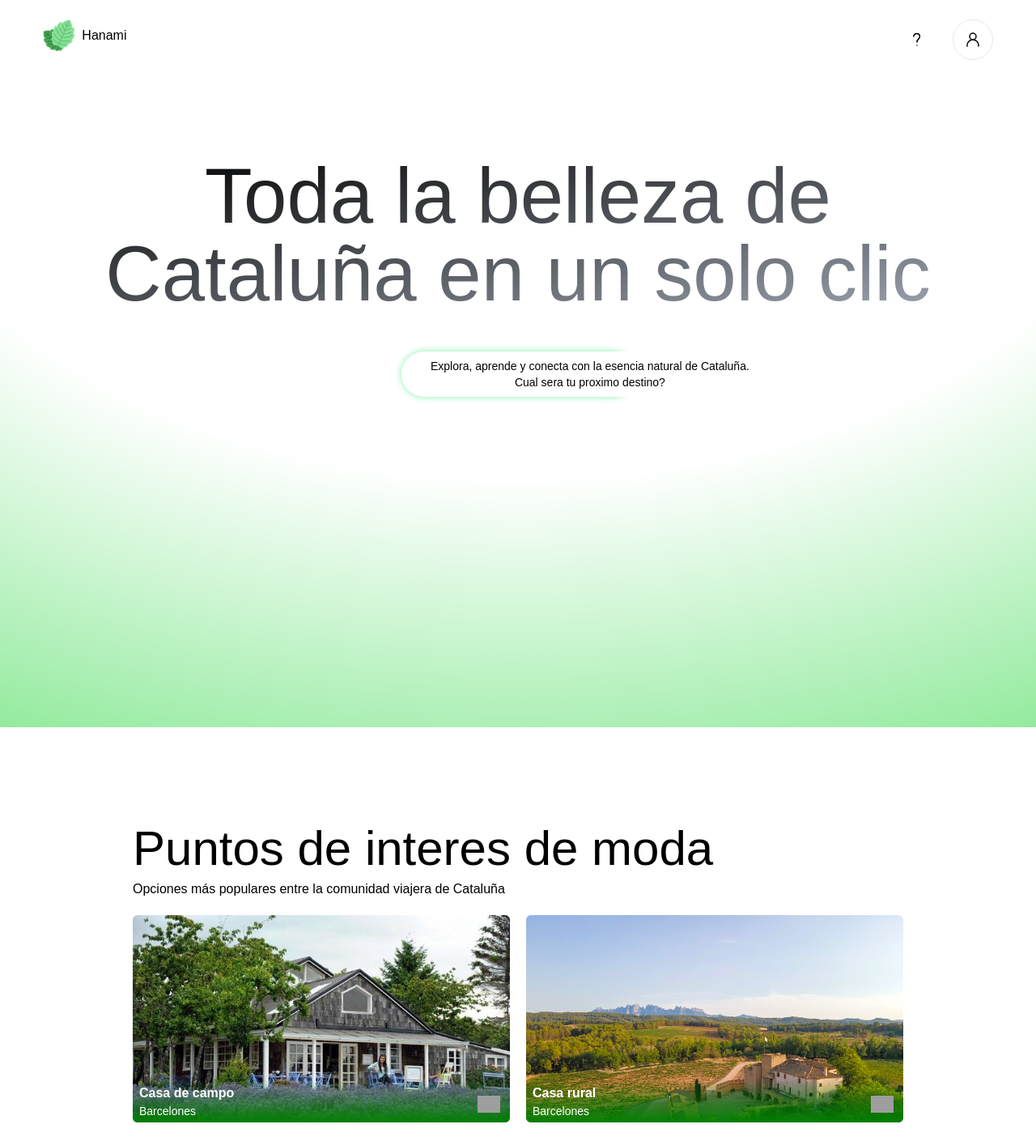
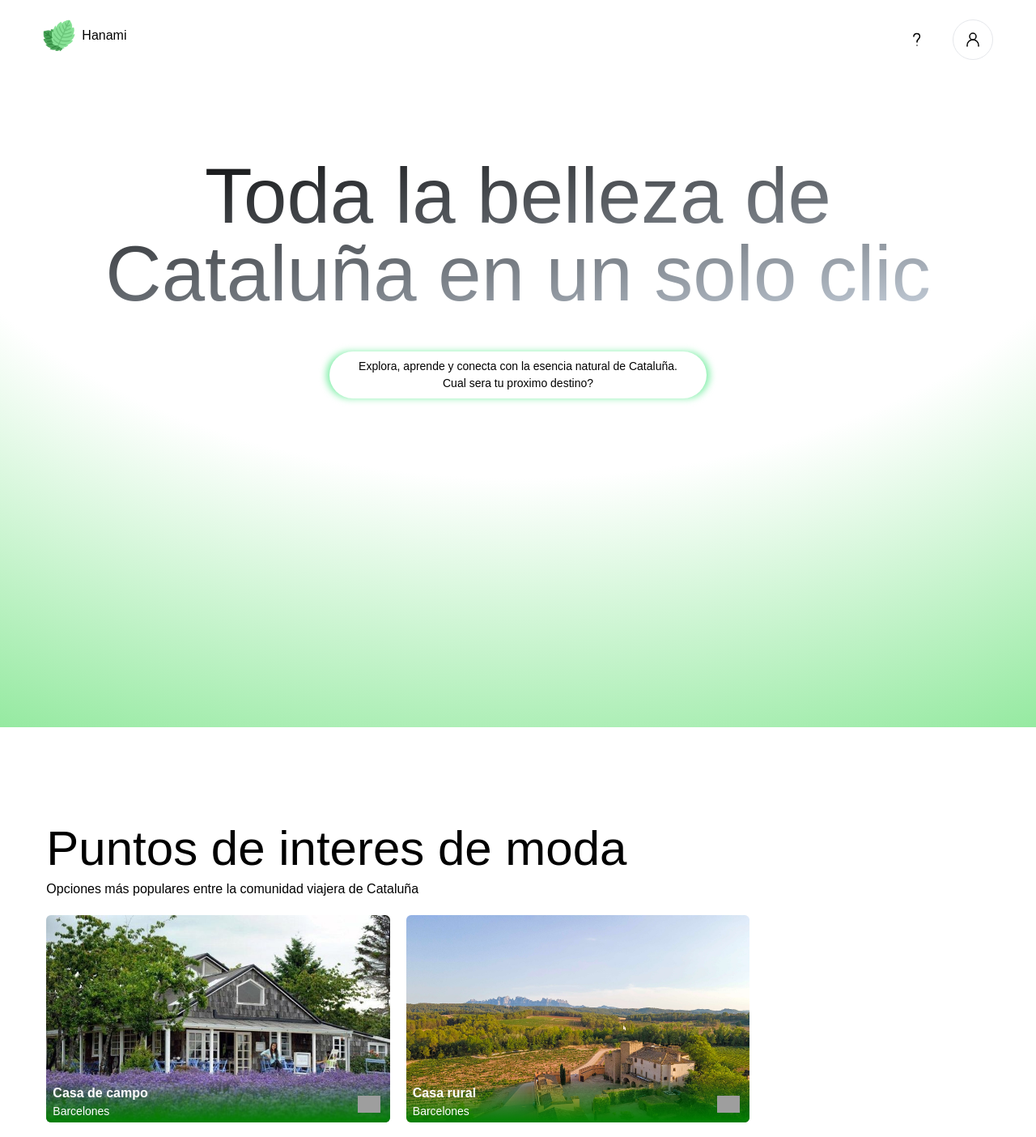
Before and after one commit to salah-NaN/front-hanami, a React (Vite) app: page / in a window 1280 px wide. Shown: the top 1404 px of the page at 81% size. Built offline with nearby package versions, Linux system fonts and the light colour scheme; grey boxes are pictures that could not be loaded.

Commit message:
cards estilos

```diff
--- a/src/components/Banner.jsx
+++ b/src/components/Banner.jsx
@@ -29,21 +29,29 @@ export const Banner = ({ paginacionScrollHome }) => {
       className="relative grid min-h-screen place-items-center overflow-hidden
        bg-gray-950 px-2 py-24 text-gray-200"
     >
-      <div className="relative z-10 flex flex-col items-center w-full h-full">
+      <div className="z-10 flex flex-col items-center w-full h-full relative">
         <h1
-          className="max-w-5xl 2xl:max-w-screen-2xl bg-gradient-to-br from-black to-gray-400 bg-clip-text text-center text-5xl
-            font-medium leading-tight text-transparent sm:text-5xl sm:leading-tight md:text-6xl lg:text-7xl md:leading-tight xl:text-8xl 2xl:text-[12rem]"
+          className="w-full text-center bg-gradient-to-br from-black to-slate-300
+            bg-clip-text text-5xl
+            font-medium leading-tight
+            text-transparent
+            lg:w-11/12 2xl:max-w-screen-2xl
+            sm:text-5xl sm:leading-tight
+            md:text-6xl lg:text-7xl
+            md:leading-tight xl:text-8xl 2xl:text-[12rem]"
         >
           Toda la belleza de Cataluña en un solo clic
         </h1>
-        <div className="relative mt-12 ml:w-72">
+        <div className="relative mt-12 ml:w-72 mx:w-80 md:w-96 lg:w-fit px-1">
           <div className="absolute inset-0 bg-green-300 rounded-full blur-sm"></div>
           <div className="relative border-none bg-white rounded-full py-2 bg-transparent md:px-6 lg:w-fit">
             <article className="text-wrap lg:text-nowrap text-black text-sm md:text-md lg:text-md xl:text-md 2xl:text-3xl lg:w-fit px-3">
-              <p className="text-center">
+              <p className="text-center leading-normal">
                 Explora, aprende y conecta con la esencia natural de Cataluña.
               </p>
-              <p className="text-center">Cual sera tu proximo destino?</p>
+              <p className="text-center leading-normal">
+                Cual sera tu proximo destino?
+              </p>
             </article>
             {/* <article className="text-wrap lg:text-nowrap text-black text-sm md:text-md lg:text-md ms:w-60 mm:w-80 md:w-96 xl:text-md 2xl:text-3xl lg:w-fit px-3">
               <p className="text-center">
--- a/src/components/cards/CardsBox.jsx
+++ b/src/components/cards/CardsBox.jsx
@@ -47,12 +47,12 @@ export const CardsBox = ({paginacion}) => {
           </div>
           <div className="grid grid-cols-2 sm:grid sm:grid-cols-2 md:grid md:grid-cols-6 lg:grid lg:grid-cols-8 xl:grid xl:grid-cols-8 gap-5">
             {DATA.slice(0, 2).map((puntos_interes) => (
-              <div className="border-none w-full col-span-2 sm:col-span-2 md:col-span-3 lg:col-span-4 h-64">
+              <div className="border-none w-full col-span-2 sm:col-span-2 md:col-span-3 lg:col-span-3 h-64">
                 <CardItem puntos_interes={puntos_interes} />
               </div>
             ))}
             {DATA.slice(2, 6).map((puntos_interes) => (
-              <div className="border-none w-full col-span-2 sm:col-span-2 md:col-span-3 lg:col-span-2 h-64">
+              <div className="border-none w-full col-span-2 sm:col-span-2 md:col-span-3 lg:col-span-3 h-64">
                 <CardItem puntos_interes={puntos_interes} />
               </div>
             ))}
--- a/src/pages/Inicio.jsx
+++ b/src/pages/Inicio.jsx
@@ -17,7 +17,7 @@ export const Inicio = () => {
       <div className="">
         <Banner paginacionScrollHome={paginacionScrollHome} />
       </div>
-      <div className="w-9/12 mx-auto">
+      <div className="w-11/12 mx-auto">
         <CardsBox paginacion={paginacion} />
       </div>
     </>
```
